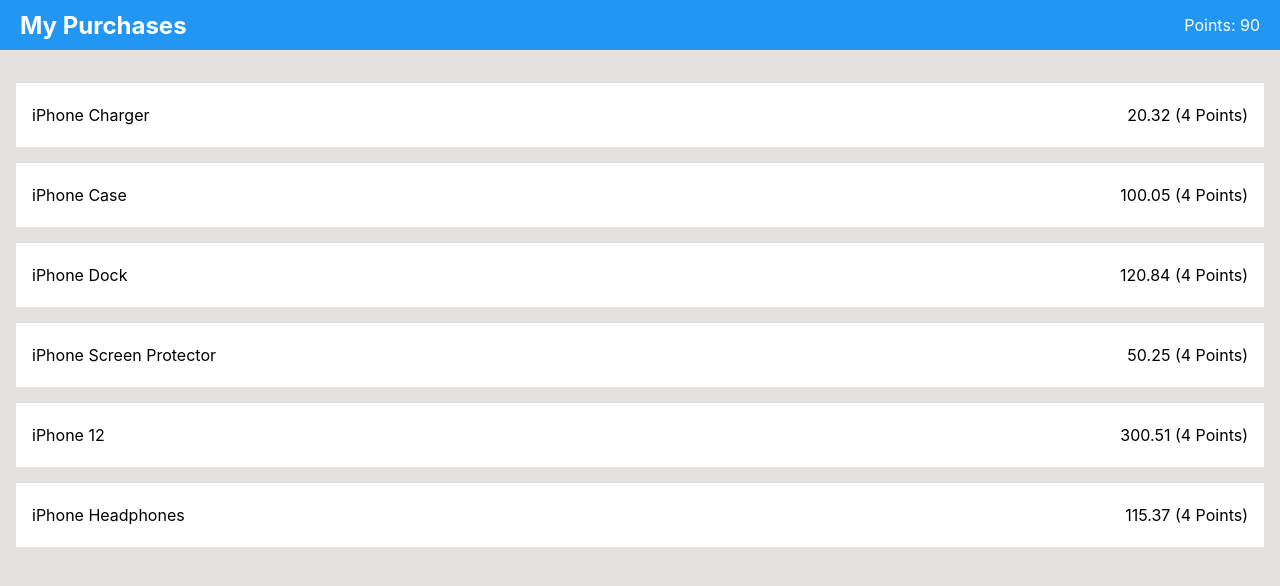
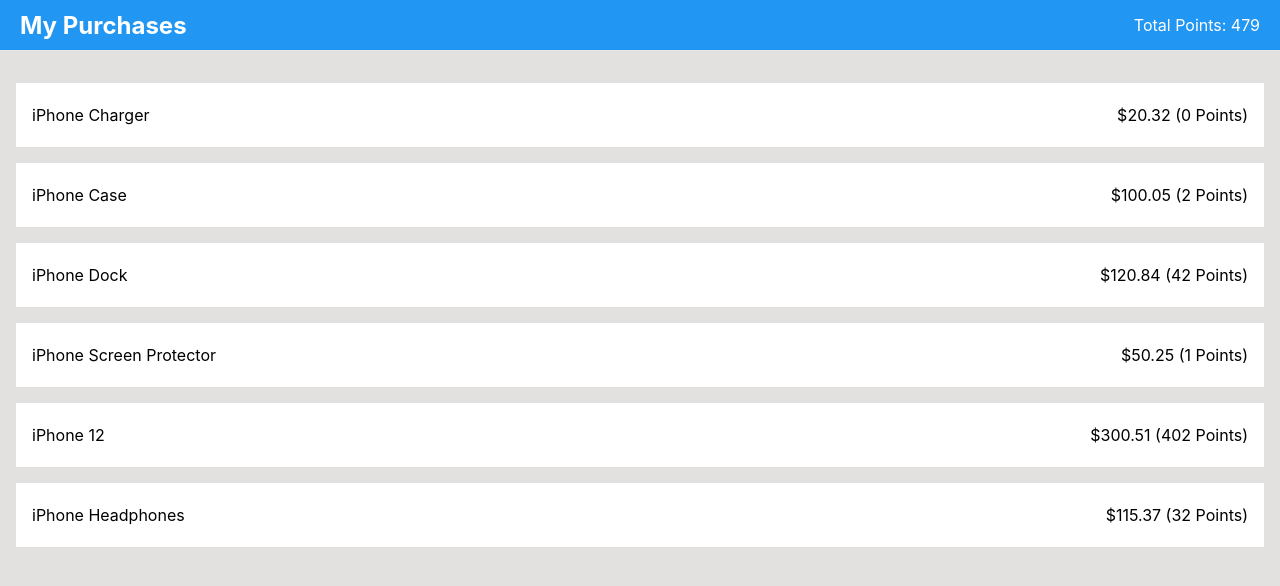
Before and after one commit to staticinteger/charter-code-challenge, a React (Create React App) app: page / in a window 1280 px wide. Shown: the top 586 px of the page. Built offline with nearby package versions, Linux system fonts and the light colour scheme.

Commit message:
Some refactoring with component plumbing & implement business logic

```diff
--- a/src/App.js
+++ b/src/App.js
@@ -3,20 +3,27 @@ import './App.css';
 import TitleBar from './components/TitleBar/TitleBar';
 import Purchases from './components/Purchases/Purchases';
 import { getPurchases } from './services/ApiService';
+import { calculateTotalPoints } from './services/PointsService';
 
 class App extends React.Component {
   constructor() {
     super();
 
+    const purchases = getPurchases();
+
     this.state = {
-      purchases: getPurchases()
+      purchases,
+      totalPoints: calculateTotalPoints(purchases)
     };
   }
 
+  // Quick note: we could prevent having to pass points through several components
+  // by using a global state management library like Redux, or using react context
+  // but I wanted to keep this example as simple as possible.
   render() {
     return (
       <div id="App">
-        <TitleBar />
+        <TitleBar points={this.state.totalPoints}/>
         <Purchases purchases={this.state.purchases} />
       </div>
     );
--- a/src/components/Points/Points.js
+++ b/src/components/Points/Points.js
@@ -4,7 +4,7 @@ import './Points.css';
 export default class Points extends React.Component {
   render() {
     return (
-      <p id="points">Points: 90</p>
+      <p id="points">Total Points: {this.props.points}</p>
     );
   }
 }
--- a/src/components/Purchase/Purchase.js
+++ b/src/components/Purchase/Purchase.js
@@ -1,12 +1,13 @@
 import React from 'react';
 import './Purchase.css';
+import { calculatePointsOnPurchase } from '../../services/PointsService';
 
 export default class Purchase extends React.Component {
   render() {
     return (
       <div className="purchase">
         <p>{this.props.purchase.name}</p>
-        <p>{this.props.purchase.price} (4 Points)</p>
+        <p>${this.props.purchase.amount} ({calculatePointsOnPurchase(this.props.purchase)} Points)</p>
       </div>
     );
   }
--- a/src/components/Purchases/Purchases.js
+++ b/src/components/Purchases/Purchases.js
@@ -7,7 +7,7 @@ export default class Purchases extends React.Component {
   render() {
     return (
       <div id="purchases">
-        {this.props.purchases && this.props.purchases.map((purchase, index) => {
+        {this.props.purchases && this.props.purchases.map((purchase) => {
           return <Purchase key={purchase.id} purchase={purchase} />
         })}
       </div>
--- a/src/components/TitleBar/TitleBar.js
+++ b/src/components/TitleBar/TitleBar.js
@@ -7,7 +7,7 @@ export default class TitleBar extends React.Component {
     return (
       <div id="titleBar">
         <h1>My Purchases</h1>
-        <Points />
+        <Points points={this.props.points}/>
       </div>
     );
   }
--- a/src/data/purchases.js
+++ b/src/data/purchase-data.js
@@ -2,37 +2,37 @@ const purchases = [{
   "id": 1,
   "date": "2023-01-01",
   "name": "iPhone Charger",
-  "price": 20.32
+  "amount": 20.32
 },
 {
   "id": 2,
   "date": "2023-01-02",
   "name": "iPhone Case",
-  "price": 100.05
+  "amount": 100.05
 },
 {
   "id": 3,
   "date": "2015-01-03",
   "name": "iPhone Dock",
-  "price": 120.84
+  "amount": 120.84
 },
 {
   "id": 4,
   "date": "2023-01-04",
   "name": "iPhone Screen Protector",
-  "price": 50.25
+  "amount": 50.25
 },
 {
   "id": 5,
   "date": "2023-01-05",
   "name": "iPhone 12",
-  "price": 300.51
+  "amount": 300.51
 },
 {
   "id": 6,
   "date": "2015-01-06",
   "name": "iPhone Headphones",
-  "price": 115.37
+  "amount": 115.37
 }];
 
 export default purchases;
--- a/src/services/ApiService.js
+++ b/src/services/ApiService.js
@@ -1,4 +1,4 @@
-import purchases from '../data/purchases';
+import purchases from '../data/purchase-data';
 
 export function getPurchases() {
   return purchases;
--- /dev/null
+++ b/src/services/PointsService.js
@@ -0,0 +1,35 @@
+
+export function calculatePointsOnPurchase(purchase) {
+  // Make sure we have a valid purchase object and that it has an amount
+  // otherwise return 0 points.
+  if (!purchase || !purchase.amount) {
+    return 0;
+  }
+
+  let points = 0;
+
+  // Round up to the nearest dollar.
+  const amount = Math.ceil(purchase.amount);
+
+  if (amount > 50 && amount <= 100) {
+    points += (amount - 50);
+  }
+
+  if (amount > 100) {
+    points += (amount - 100) * 2;
+  }
+
+  return points;
+}
+
+export function calculateTotalPoints(purchases) {
+  // Make sure we have a valid purchases array and that it has at least one purchase.
+  // Otherwise return 0 points.
+  if (!purchases || !purchases.length) {
+    return 0;
+  }
+
+  return purchases.reduce((total, purchase) => {
+    return total + calculatePointsOnPurchase(purchase);
+  }, 0);
+}
```
